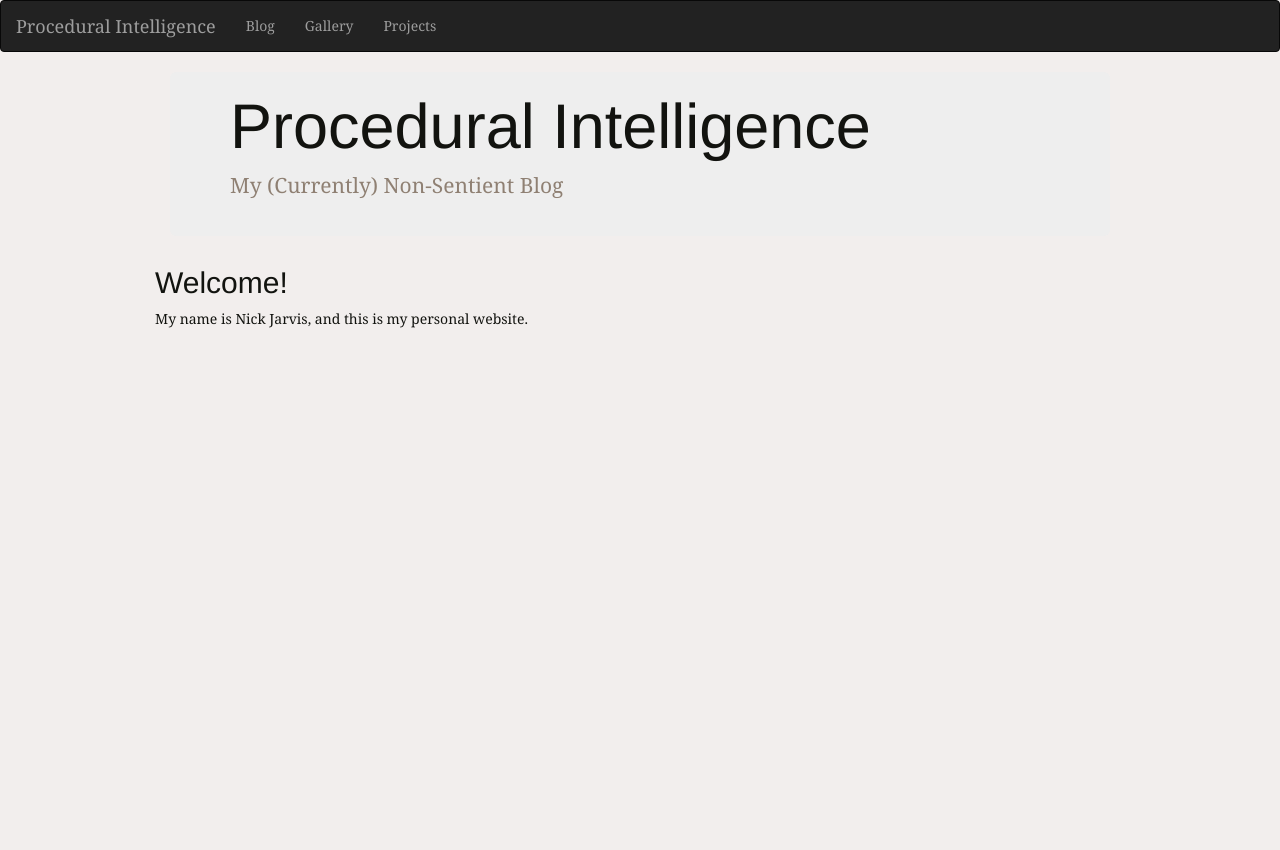
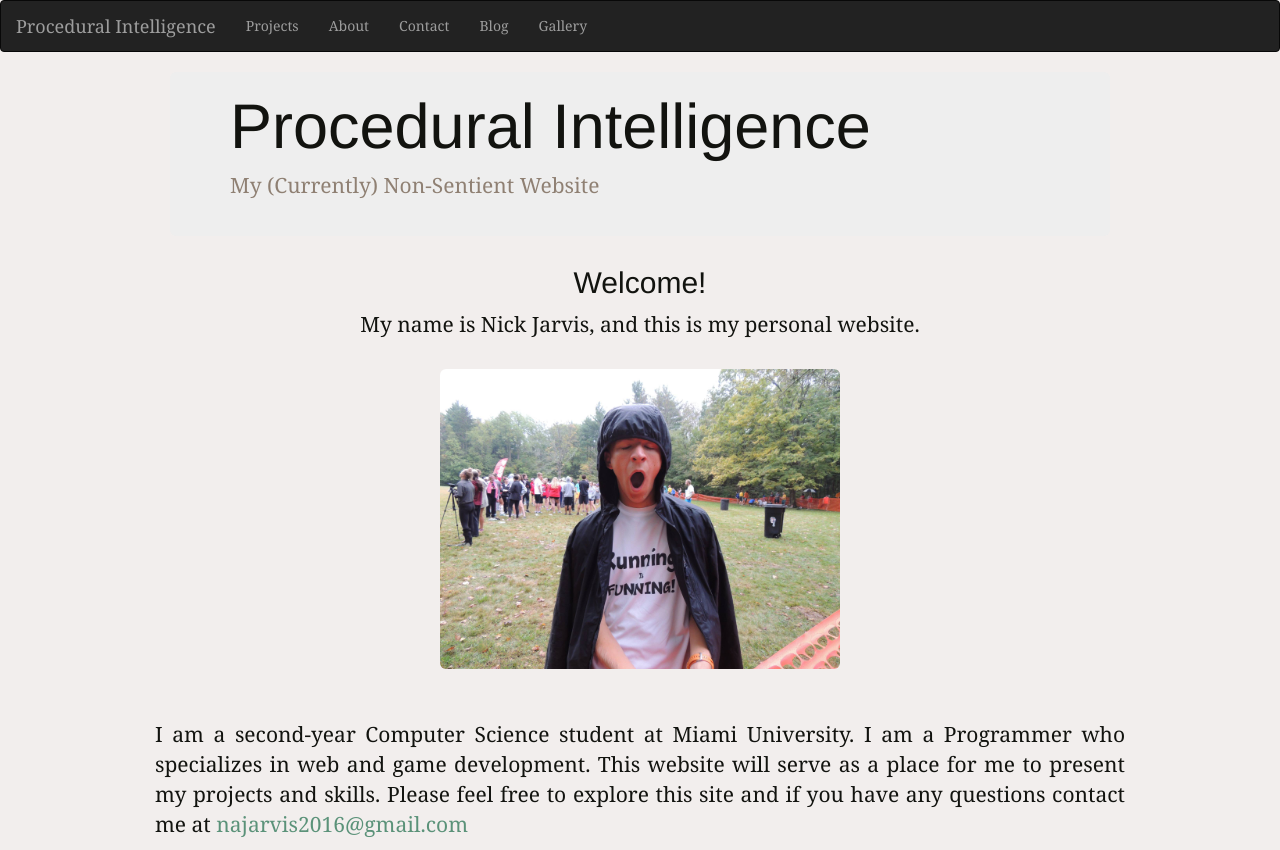
Before and after one commit to najarvis/Procedural-Intelligence, a Flask app: page / in a window 1280 px wide. Before the commit the page ends 328 px from the top, so only its background shows below. Run offline with Flask 2, Linux system fonts and the light colour scheme; some libraries are stand-ins or nearby versions.

Commit message:
Continued work on index page

```diff
--- a/templates/base_template.html
+++ b/templates/base_template.html
@@ -49,13 +49,19 @@
             <div class="collapse navbar-collapse" id="Navbar">
                 <ul class="nav navbar-nav">
                   <li class="nav-item">
+                      <a class="nav-link" href="/projects">Projects</a>
+                  </li>
+                  <li class="nav-item">
+                      <a class="nav-link" href="/about">About</a>
+                  </li>
+                  <li class="nav-item">
+                      <a class="nav-link" href="/contact">Contact</a>
+                  </li>
+                  <li class="nav-item">
                       <a class="nav-link" href="/blog">Blog</a>
                   </li>
                   <li class="nav-item">
                       <a class="nav-link" href="/gallery">Gallery</a>
-                    </li>
-                    <li class="nav-item">
-                        <a class="nav-link" href="/projects">Projects</a>
                   </li>
                 </ul>
             </div>
@@ -66,7 +72,7 @@
 	    	<div class="jumbotron blog-header">
                 <a class="Title" href="/"><h1 class="Title">Procedural Intelligence</h1></a>
 	    		<!-- TODO: Make site sentient -->
-	    		<p class="lead blog-description">My (Currently) Non-Sentient Blog</p>
+	    		<p class="lead blog-description">My (Currently) Non-Sentient Website</p>
 	    	</div>
 
 
--- a/templates/index.html
+++ b/templates/index.html
@@ -1,9 +1,30 @@
 {% extends "base_template.html" %}
 {% block title %}Home{% endblock %}
+{% block head %}
+{{ super() }}
+<style>
+  .main_text {
+    font-size: 1.5em;
+  }
+
+  .profile {
+    height: 300px;
+    height: 300px;
+    margin: 0 auto;
+    margin-bottom: 50px;
+    margin-top: 30px;
+  }
+</style>
+{% endblock %}
 {% block small_width %}
-    <h2>Welcome!</h2>
-    <p>My name is Nick Jarvis, and this is my personal website.</p>
-    <p></p>
+    <h2 class="text-center">Welcome!</h2>
+    <p class="main_text text-center">My name is Nick Jarvis, and this is my personal website.</p>
+    <img src="static/page_images/me_yawn.jpg" class="profile img-rounded img-responsive">
+    <p class="main_text text-justify">I am a second-year Computer Science student at Miami University. I am a
+       Programmer who specializes in web and game development. This website
+       will serve as a place for me to present my projects and skills. Please
+       feel free to explore this site and if you have any questions
+       contact me at <a href="mailto:najarvis2016@gmail.com">najarvis2016@gmail.com</a></p>
 {% endblock %}
 {% block sidebar %}
 {% endblock %}
```
Also changed, not shown: static/page_images/me_yawn.jpg (added). Lines whose indentation alone changed are shown as unchanged.
